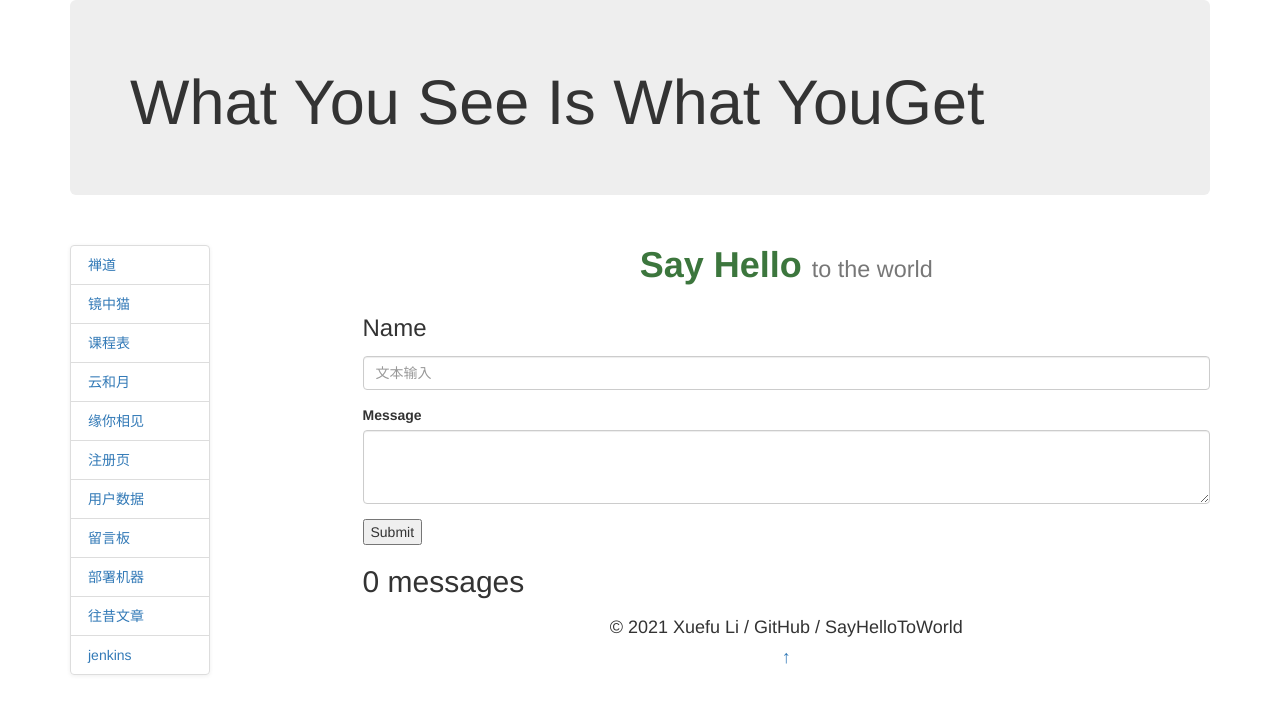
After one commit to TrellixVulnTeam/flask-carmen_BVDI, a Flask app: page /sayhello in a window 1280 px wide. The commit adds this page. Shown: the top 714 px of the page. Run offline with Flask 2, Linux system fonts and the light colour scheme; some libraries are stand-ins or nearby versions.

Commit message:
留言板功能初稿完整版完成

```diff
--- a/flask-carmen/flask-env/app.py
+++ b/flask-carmen/flask-env/app.py
@@ -4,6 +4,7 @@ from jinja2 import escape
 from flask_migrate import Migrate
 from flask_mail import Mail
 from libs import db
+from models import Message
 import click
 
 # app是一个符合wsgi接口协议的python程序对象
@@ -152,10 +153,38 @@ def editUser(user_id):
     return render_template("user/edit_user.html", user=user)
 
 
+@app.route("/sayhello", methods=['get', 'post'])
+def sayHello():
+
+    if request.method == "POST":
+        author = request.form['author']  # 承接前端author字段传参过来的数据
+        author_text = request.form['author-text']
+        print(author, author_text)
+        message = Message(
+            author=author,
+            author_text=author_text
+        )
+        db.session.add(message)  # 将数据提交到缓冲区
+        db.session.commit() # 提交到数据库
+        flash("提交成功了~~~你的话全世界都知道啦")
+    #     # sex = request.form['sex']
+    #     user.age = request.form['age']
+    #     # db.session.add(user)
+    #     db.session.commit()
+        return redirect(url_for("messageList"))  # 重定向到message展示页
+    return render_template("board-item/say-hello.html")  # 确定使用的前端模版
+
+
+@app.route("/messagelist", methods=['get', 'post'])
+def messageList():
+    # 加载所有的记录，这里使用逆序排列
+    messages = Message.query.order_by(Message.timestamp.desc()).all()
+
+    return render_template("board-item/say-hello.html", messages=messages)
+
+
 @app.route('/hello', methods=('GET',))
 def hello():
-    # print("hello")
-    # name = request.args.get('name', 'Flask')
     name = request.args.get('name')
     if name is None:
         name = request.cookies.get('name', 'Human')
--- a/flask-carmen/flask-env/templates/base02.html
+++ b/flask-carmen/flask-env/templates/base02.html
@@ -3,6 +3,7 @@
 <head>
 <meta charset="UTF-8">
 <title>{% block title %}You See{% endblock %}</title>
+{% for message in get_flashed_messages() %}{% endfor %}
 {% block styles %}{% endblock %}
 <link rel="stylesheet" href="http://cdn.static.runoob.com/libs/bootstrap/3.3.7/css/bootstrap.min.css">
 <script src="http://cdn.static.runoob.com/libs/jquery/2.1.1/jquery.min.js"></script>
@@ -59,6 +60,7 @@
 				<li><a href="{{ url_for("form") }}">缘你相见</a></li>
 				<li><a href="{{ url_for("register") }}">注册页</a></li>
 				<li><a href="{{ url_for("userList") }}">用户数据</a></li>
+                <li><a href="{{ url_for("messageList") }}">留言板</a></li>
 				<li><a href="http://8.135.10.27:5000">部署机器</a></li>
 				<li><a href="https://blog.csdn.net/LiXueFu727224204">往昔文章</a></li>
 				<li><a href="http://1.15.50.20:8080/">jenkins</a></li>
--- /dev/null
+++ b/flask-carmen/flask-env/templates/board-item/say-hello.html
@@ -0,0 +1,75 @@
+{% extends 'base02.html' %}
+{% block title %}留言板{% endblock %}
+{% block content %}
+<div class="nav">
+	<h1 class="text-center display-4">
+		<a href="#" class="text-success"><strong>Say Hello</strong></a>
+		<small class="text-muted sub-title">to the world</small>
+	</h1>
+</div>
+
+<div class="body">
+	{% for message in get_flashed_messages() %}{{ message }}{% endfor %}
+	<form action="{{ url_for("sayHello") }}" method="post">
+
+<!--		<form role="form">-->
+		  <div class="form-group">
+			<label><h3>Name</h3></label><br>
+				<input type="text" class="form-control" name="author" placeholder="文本输入" required>
+			</div>
+<!--		</form>-->
+
+		<!-- <label><h3>Message</h3></label>
+		<input type="text" name="" id="" value="" /><br> -->
+<!--		<form role="form">-->
+		  <div class="form-group">
+			<label for="name">Message</label><br>
+			<textarea class="form-control" name="author-text" rows="3" required></textarea>
+		  </div>
+<!--		</form>-->
+
+		<input type="submit" value="Submit"/>
+	</form>
+	<h2>{{ messages|length }} messages</h2>
+	<ul class="list-group">
+		<!-- <div class="well well-lg">您好，我在大的 Well 中！</div> -->
+		{% for message in messages %}
+		<li class="list-group-item">
+			<h3>
+				<a href="#" class="text-success"><strong>{{ message.author }}</strong></a>
+				<small class="text-muted sub-title">#{{ message.id }}</small>
+			</h3>
+			<h5 class="text-right">{{ message.timestamp.strftime('%Y/%m/%d %H:%M') }} </h5>
+			<h4>{{ message.author_text }}</h4>
+		</li>
+		{% endfor %}
+<!--		<li class="list-group-item">-->
+<!--			<h2>-->
+<!--				<a href="#" class="text-success"><strong>lixf6</strong></a>-->
+<!--				<small class="text-muted sub-title">#21</small>-->
+<!--			</h2>-->
+<!--			<h4 class="text-right">2 hours ago </h4>-->
+<!--			<h3>test for here, say hello~</h3>-->
+<!--		</li>-->
+<!--		<li class="list-group-item">-->
+<!--			<h2>-->
+<!--				<a href="#" class="text-success"><strong>lixf6</strong></a>-->
+<!--				<small class="text-muted sub-title">#21</small>-->
+<!--			</h2>-->
+<!--			<h4 class="text-right">2 hours ago </h4>-->
+<!--			<h3>test for here, say hello~</h3>-->
+<!--		</li>-->
+	</ul>
+	<!-- <ul>
+		<li>lixf6 #21  2 hours ago <h3>test for here, say hello~</h3></li>
+		<li>lixf6 #21  2 hours ago <h3>test for here, say hello~</h3></li>
+		<li>lixf6 #21  2 hours ago <h3>test for here, say hello~</h3></li>
+
+	</ul> -->
+</div>
+
+<div class="footer">
+	<h4 class="text-center display-4">© 2021 Xuefu Li / GitHub / SayHelloToWorld</h4>
+	<h4 class="text-center display-4"><a href="">↑</a></h4>
+</div>
+{% endblock %}
```
Also changed, not shown: flask-carmen/flask-env/models.py (+11 -0 lines), flask-carmen/migrations/versions/4989afda9a1b_增加message留言板模型.py (added, +46 -0 lines), flask-carmen/flask-env/cms.db.
